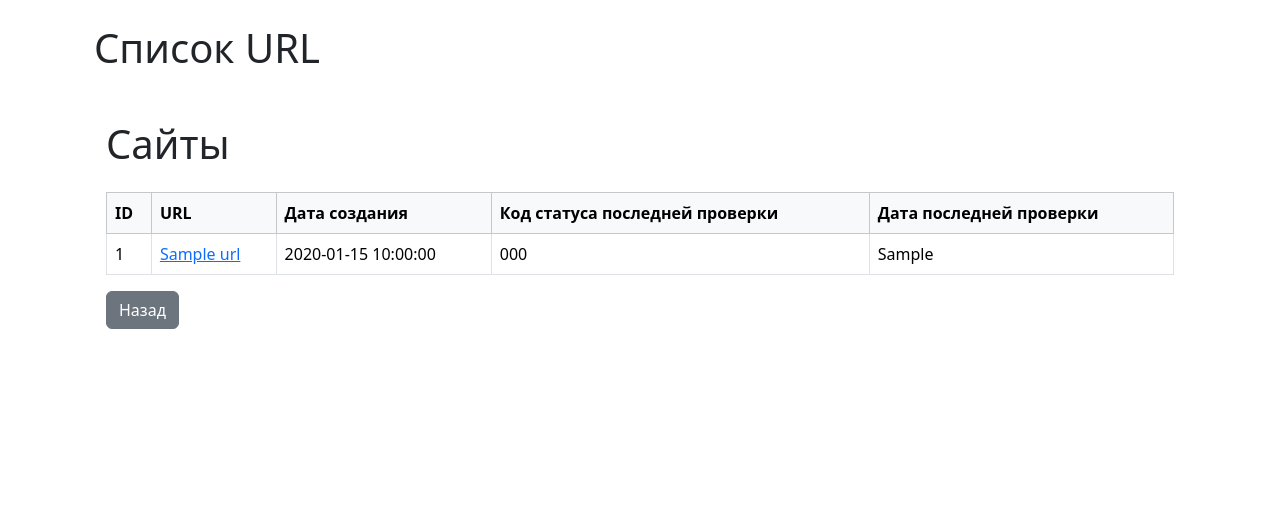
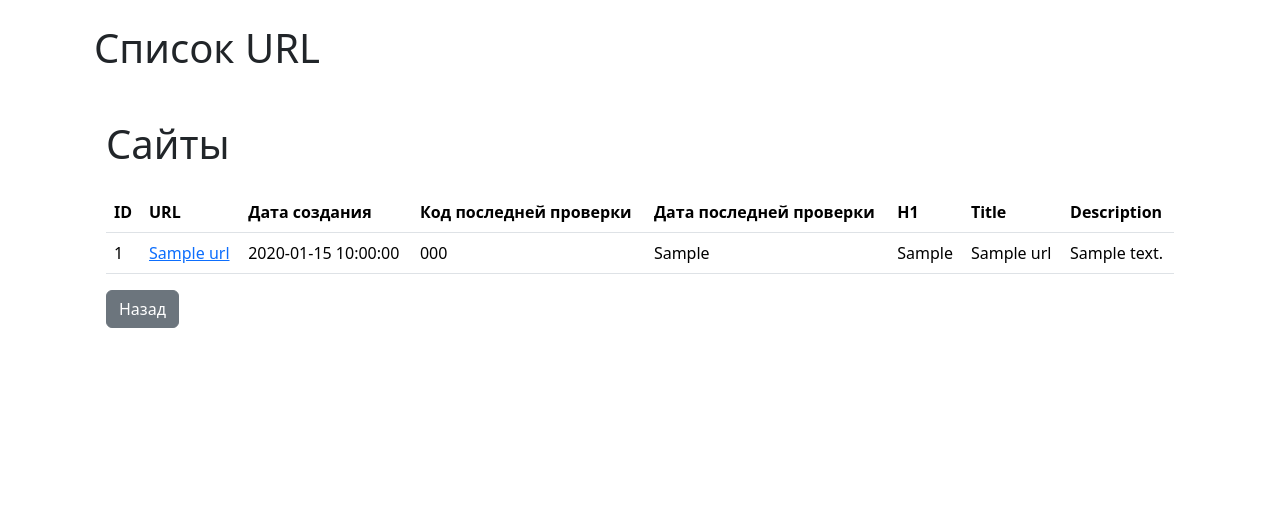
Before and after one commit to gordienkoas/python-project-83, a Flask app: page /urls in a window 1280 px wide. Shown: the part 56-571 px from the top of the page. Run offline with Flask 3, Linux system fonts and the light colour scheme; a database or web service that is not in the repository returns one stand-in record (values such as "Sample title"); some libraries are stand-ins or nearby versions.

Commit message:
step 6 done.

```diff
--- a/page_analyzer/app.py
+++ b/page_analyzer/app.py
@@ -4,6 +4,8 @@ import requests
 import psycopg2
 from dotenv import load_dotenv
 import validators
+from bs4 import BeautifulSoup
+
 
 
 load_dotenv()
@@ -52,7 +54,8 @@ def urls():
     # Объединяем запросы для получения всех URL и последней проверки
     cur.execute('''
         SELECT u.id, u.name, u.created_at,
-               uc.status_code, uc.created_at AS last_check
+               uc.status_code, uc.created_at AS last_check,
+               uc.h1, uc.title, uc.description
         FROM urls u
         LEFT JOIN url_checks uc ON u.id = uc.url_id
         AND uc.created_at = (
@@ -86,12 +89,11 @@ def url_detail(url_id):
     return render_template('result.html', url=url, checks=checks)
 
 
-@app.route('/urls/<int:url_id>/checks', methods=['POST'])
+@app.route('/check_url/<int:url_id>', methods=['POST'])
 def add_check(url_id):
     conn = get_db_connection()
     cur = conn.cursor()
 
-    # Получаем URL из базы данных
     cur.execute('SELECT name FROM urls WHERE id = %s', (url_id,))
     url = cur.fetchone()
 
@@ -104,16 +106,33 @@ def add_check(url_id):
     try:
         response = requests.get(url_name)
         response.raise_for_status()  # Проверка на ошибки HTTP
-        status_code = response.status_code
 
-        # Записываем код статуса в базу данных
-        cur.execute('INSERT INTO url_checks (url_id, status_code) VALUES (%s, %s)', (url_id, status_code))
-        conn.commit()
+        # Парсинг HTML с помощью BeautifulSoup
+        soup = BeautifulSoup(response.text, 'html.parser')
 
-        flash(f'Проверка успешна! Код ответа: {status_code}')
+        # Извлечение SEO-данных
+        h1_tag = soup.find('h1')
+        title_tag = soup.find('title')
+        description_tag = soup.find('meta', attrs={'name': 'description'})
+
+        h1_content = h1_tag.text if h1_tag else None
+        title_content = title_tag.text if title_tag else None
+        description_content = description_tag['content'] if description_tag else None
+
+
+        # Записываем код статуса и SEO-данные в базу данных
+        try:
+            cur.execute('''
+                INSERT INTO url_checks (url_id, status_code, h1, title, description)
+                VALUES (%s, %s, %s, %s, %s)
+            ''', (url_id, response.status_code, h1_content, title_content, description_content))
+            conn.commit()
+        except Exception as e:
+            print(f'Ошибка при вставке данных: {e}')
+
+        flash(f'Проверка успешна! Код ответа: {response.status_code}')
     except requests.exceptions.RequestException as e:
         flash('Произошла ошибка при проверке.')
-        # Логируем ошибку, если нужно
         print(f'Ошибка: {e}')
     finally:
         cur.close()
@@ -122,6 +141,5 @@ def add_check(url_id):
     return redirect(url_for('urls'))
 
 
-
 if __name__ == '__main__':
     app.run(debug=True)
--- a/page_analyzer/templates/urls.html
+++ b/page_analyzer/templates/urls.html
@@ -15,14 +15,17 @@
         {% endwith %}
 <div class="container mt-5">
     <h1 class="mb-4">Сайты</h1>
-    <table data-test="urls" class="table table-bordered table-hover">
-        <thead class="table-light">
+    <table class="table">
+    <thead>
         <tr>
             <th>ID</th>
             <th>URL</th>
             <th>Дата создания</th>
-                <th>Код статуса последней проверки</th>
+            <th>Код последней проверки</th>
             <th>Дата последней проверки</th>
+            <th>H1</th>
+            <th>Title</th>
+            <th>Description</th>
         </tr>
     </thead>
     <tbody>
@@ -33,10 +36,14 @@
                 <td>{{ url[2] }}</td>
                 <td>{{ url[3] if url[3] is not none else 'Нет проверок' }}</td>
                 <td>{{ url[4] if url[4] is not none else 'Нет проверок' }}</td>
+                <td>{{ url[5] if url[5] is not none else 'Нет данных' }}</td>
+                <td>{{ url[6] if url[6] is not none else 'Нет данных' }}</td>
+                <td>{{ url[7] if url[7] is not none else 'Нет данных' }}</td>
             </tr>
         {% endfor %}
     </tbody>
 </table>
+
     <a href="{{ url_for('index') }}" class="btn btn-secondary">Назад</a>
 </div>
 {% endblock %}
--- a/pyproject.toml
+++ b/pyproject.toml
@@ -5,6 +5,7 @@ description = "Add your description here"
 readme = "README.md"
 requires-python = ">=3.10"
 dependencies = [
+    "beautifulsoup4>=4.13.4",
     "flask>=3.1.0",
     "gunicorn>=23.0.0",
     "psycopg2-binary>=2.9.10",
```
Also changed, not shown: 1 other file. Lines whose indentation alone changed are shown as unchanged.
